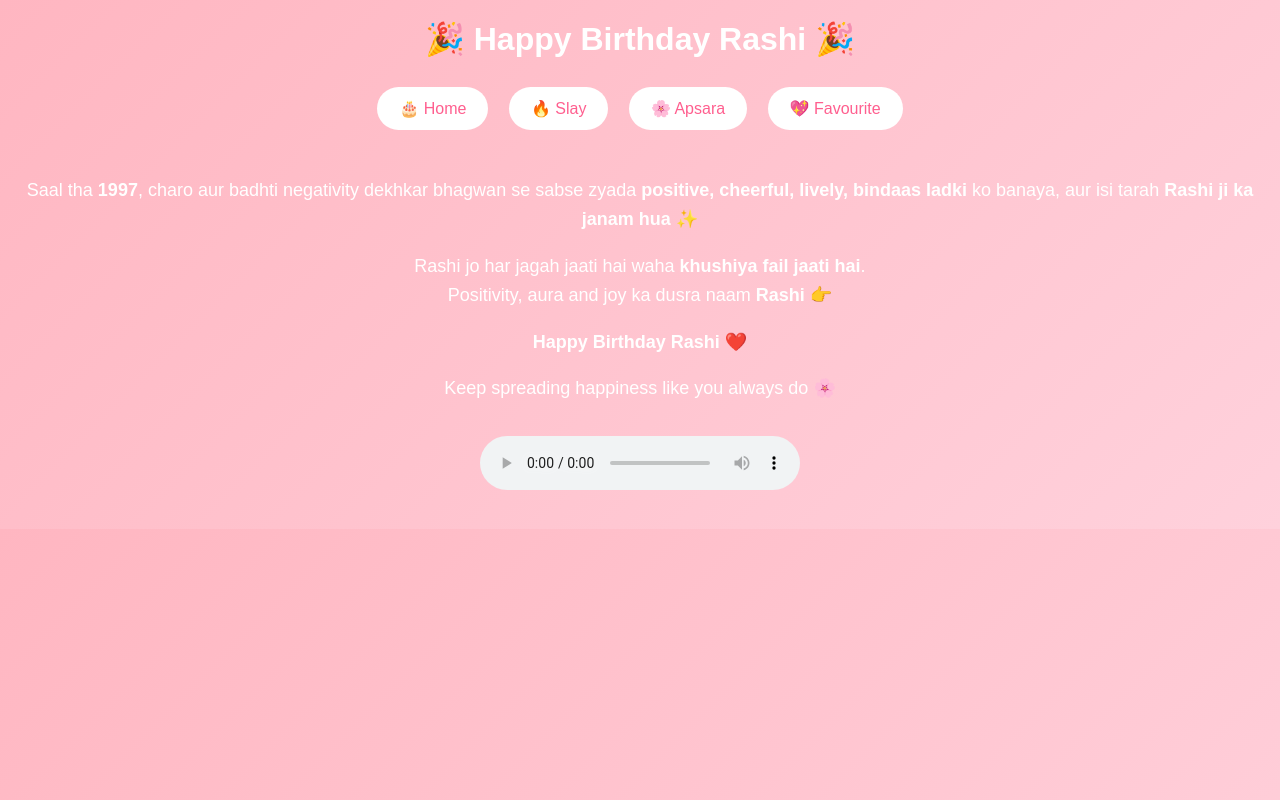
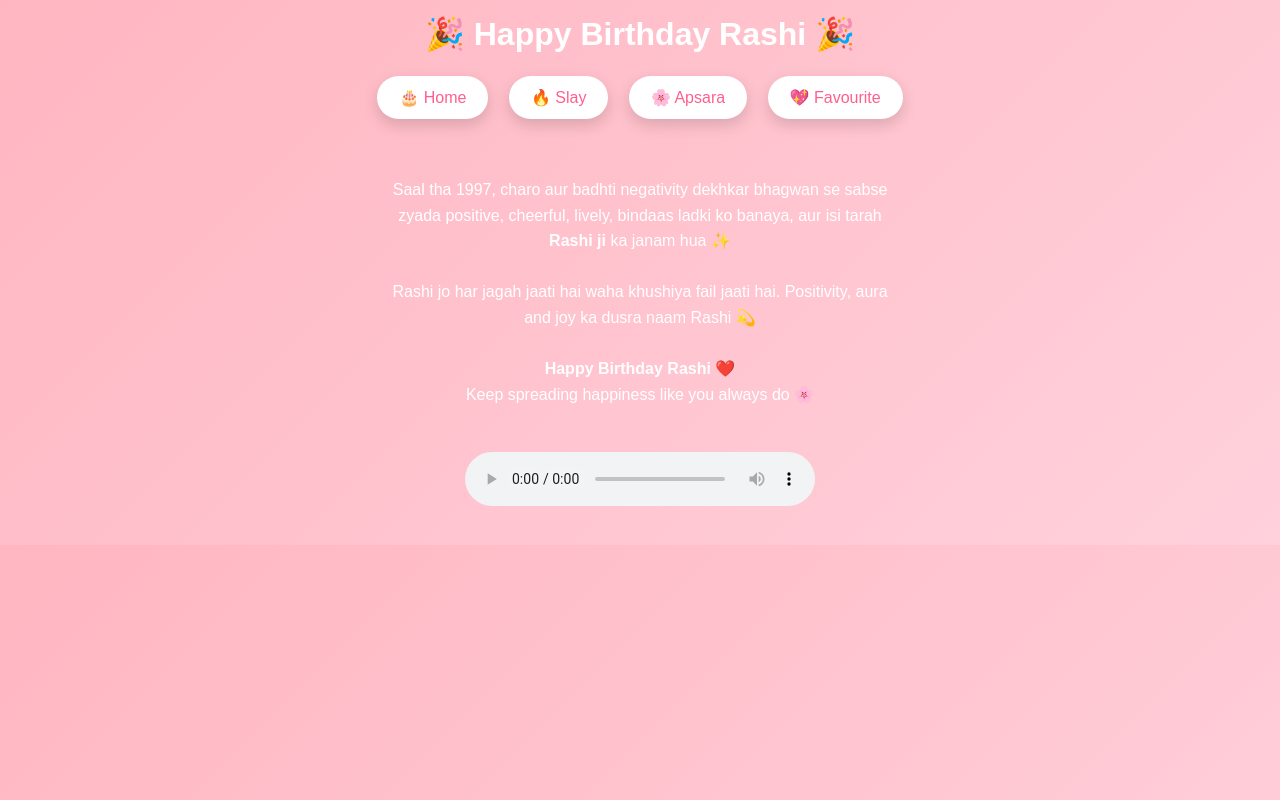
Before and after one commit to hrishinbalua-dev/rashi-birthday, a plain HTML site: page index.html in a window 1280 px wide. Drawn offline with Linux system fonts and the light colour scheme.

Commit message:
Update index.html

```diff
--- a/index.html
+++ b/index.html
@@ -1,21 +1,20 @@
 <!DOCTYPE html>
 <html lang="en">
 <head>
-  <meta charset="UTF-8" />
-  <meta name="viewport" content="width=device-width, initial-scale=1.0"/>
+<meta charset="UTF-8">
+<meta name="viewport" content="width=device-width, initial-scale=1.0">
 <title>Happy Birthday Rashi 🎉</title>
 
 <style>
 body{
   margin:0;
-      font-family:Poppins, Arial, sans-serif;
-      background:linear-gradient(135deg,#ffb6c1,#ffd1dc);
+  font-family: 'Poppins', Arial, sans-serif;
+  background: linear-gradient(135deg,#ffb6c1,#ffd1dc);
   color:#fff;
   text-align:center;
 }
 
-    h1{margin-top:20px;}
-    h2{margin-top:10px;}
+h1,h2{ margin:15px 0; }
 
 button{
   margin:8px;
@@ -26,33 +25,32 @@
   color:#ff5f8f;
   font-size:16px;
   cursor:pointer;
+  box-shadow:0 6px 15px rgba(0,0,0,.15);
 }
 
-    .section{
-      display:none;
-      padding:20px;
-    }
-
-    .section.active{
-      display:block;
-    }
+.section{ display:none; padding:20px; }
+.section.active{ display:block; }
 
 img{
   width:90%;
   max-width:300px;
-      border-radius:16px;
-      margin:10px 0;
+  margin:10px auto;
+  border-radius:15px;
+  box-shadow:0 8px 20px rgba(0,0,0,.2);
 }
 
 audio{
   width:90%;
-      max-width:320px;
-      margin:15px 0;
+  max-width:350px;
+  margin:15px auto;
 }
 
-    p{
-      font-size:18px;
+.message{
+  font-size:16px;
   line-height:1.6;
+  margin:20px auto;
+  max-width:500px;
+  padding:10px;
 }
 </style>
 
@@ -61,16 +59,13 @@
   document.querySelectorAll('.section').forEach(s=>{
     s.classList.remove('active');
   });
-
   document.getElementById(id).classList.add('active');
 
+  // Stop all audios when switching tabs
   document.querySelectorAll('audio').forEach(a=>{
     a.pause();
     a.currentTime = 0;
   });
-
-      const audio = document.querySelector('#'+id+' audio');
-      if(audio){ audio.play(); }
 }
 </script>
 </head>
@@ -86,24 +81,21 @@
 
 <!-- HOME -->
 <div id="home" class="section active">
-    <p>
-      Saal tha <b>1997</b>, charo aur badhti negativity dekhkar
-      bhagwan se sabse zyada
-      <b>positive, cheerful, lively, bindaas ladki</b> ko banaya,
-      aur isi tarah <b>Rashi ji ka janam hua ✨</b>
-    </p>
 
-    <p>
-      Rashi jo har jagah jaati hai waha
-      <b>khushiya fail jaati hai</b>.<br>
-      Positivity, aura and joy ka dusra naam
-      <b>Rashi 👉</b>
-    </p>
+  <div class="message">
+    Saal tha 1997, charo aur badhti negativity dekhkar bhagwan se sabse zyada positive,
+    cheerful, lively, bindaas ladki ko banaya, aur isi tarah <b>Rashi ji</b> ka janam hua ✨
+    <br><br>
+    Rashi jo har jagah jaati hai waha khushiya fail jaati hai.
+    Positivity, aura and joy ka dusra naam Rashi 💫
+    <br><br>
+    <b>Happy Birthday Rashi ❤️</b><br>
+    Keep spreading happiness like you always do 🌸
+  </div>
 
-    <p><b>Happy Birthday Rashi ❤️</b></p>
-    <p>Keep spreading happiness like you always do 🌸</p>
-
-    <audio controls src="shivammmm_jbp___1766428615075.mp3"></audio>
+  <audio controls preload="metadata">
+    <source src="shivammmm_jbp___1766428615075.mp3" type="audio/mpeg">
+  </audio>
 </div>
 
 <!-- SLAY -->
@@ -115,7 +107,9 @@
   <img src="slay/slay3.jpg">
   <img src="slay/slay4.jpg">
 
-    <audio controls src="gwadar__rides_1766428813935.mp3"></audio>
+  <audio controls preload="metadata">
+    <source src="gwadar__rides_1766428813935.mp3" type="audio/mpeg">
+  </audio>
 </div>
 
 <!-- APSARA -->
@@ -129,7 +123,9 @@
   <img src="apsara/apsara5.jpg">
   <img src="apsara/apsara6.jpg">
 
-    <audio controls src="arishxeditzz_1766470963367.mp4"></audio>
+  <audio controls preload="metadata">
+    <source src="arishxeditzz_1766470963367.mp4" type="audio/mp4">
+  </audio>
 </div>
 
 <!-- FAVOURITE -->
@@ -141,7 +137,9 @@
   <img src="favourite/fav3.jpg">
   <img src="favourite/fav4.jpg">
 
-    <audio controls src="hiphop_gram__1766428.mp3"></audio>
+  <audio controls preload="metadata">
+    <source src="hiphop_gram__1766427279787.mp3" type="audio/mpeg">
+  </audio>
 </div>
 
 </body>
```
Lines whose indentation alone changed are shown as unchanged.
